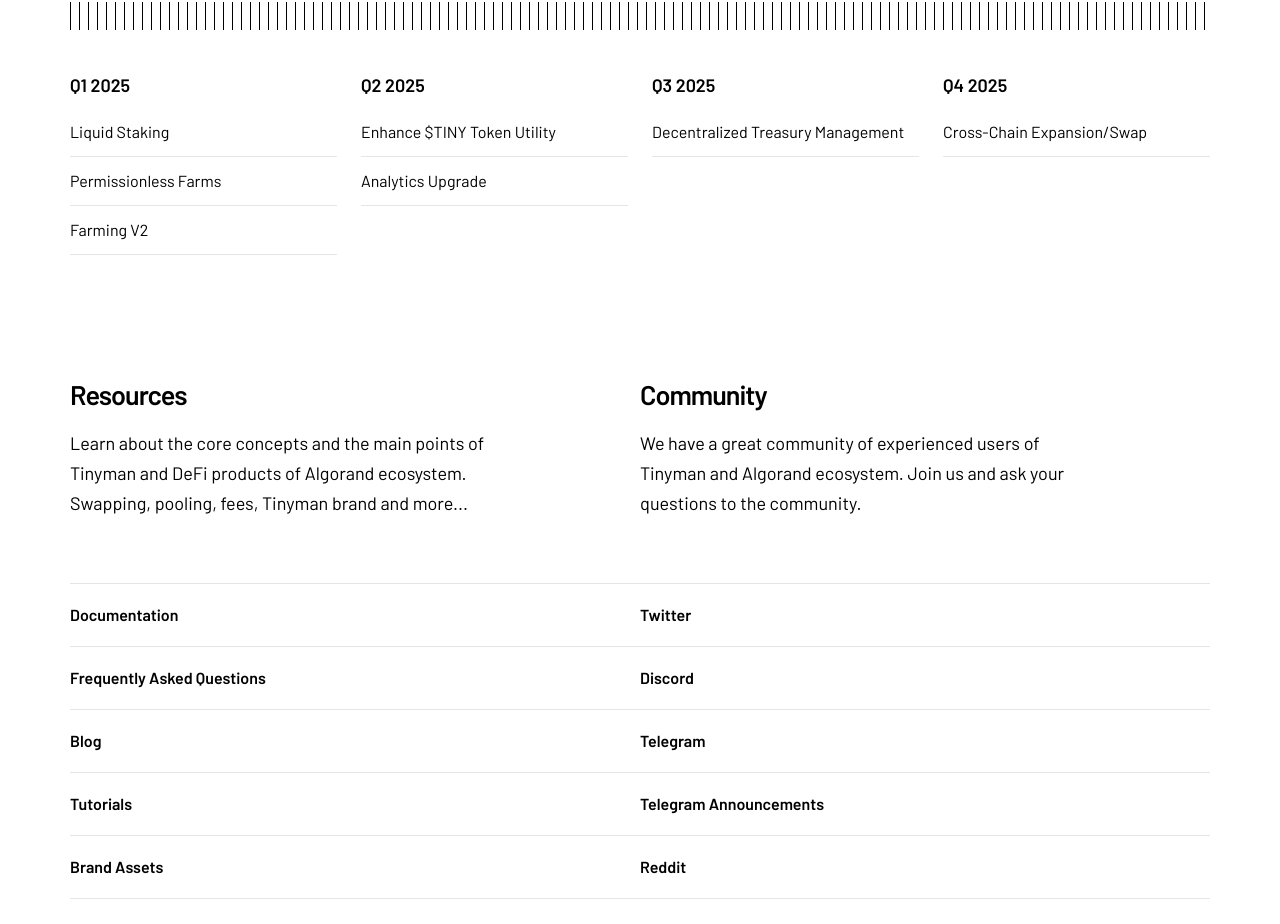
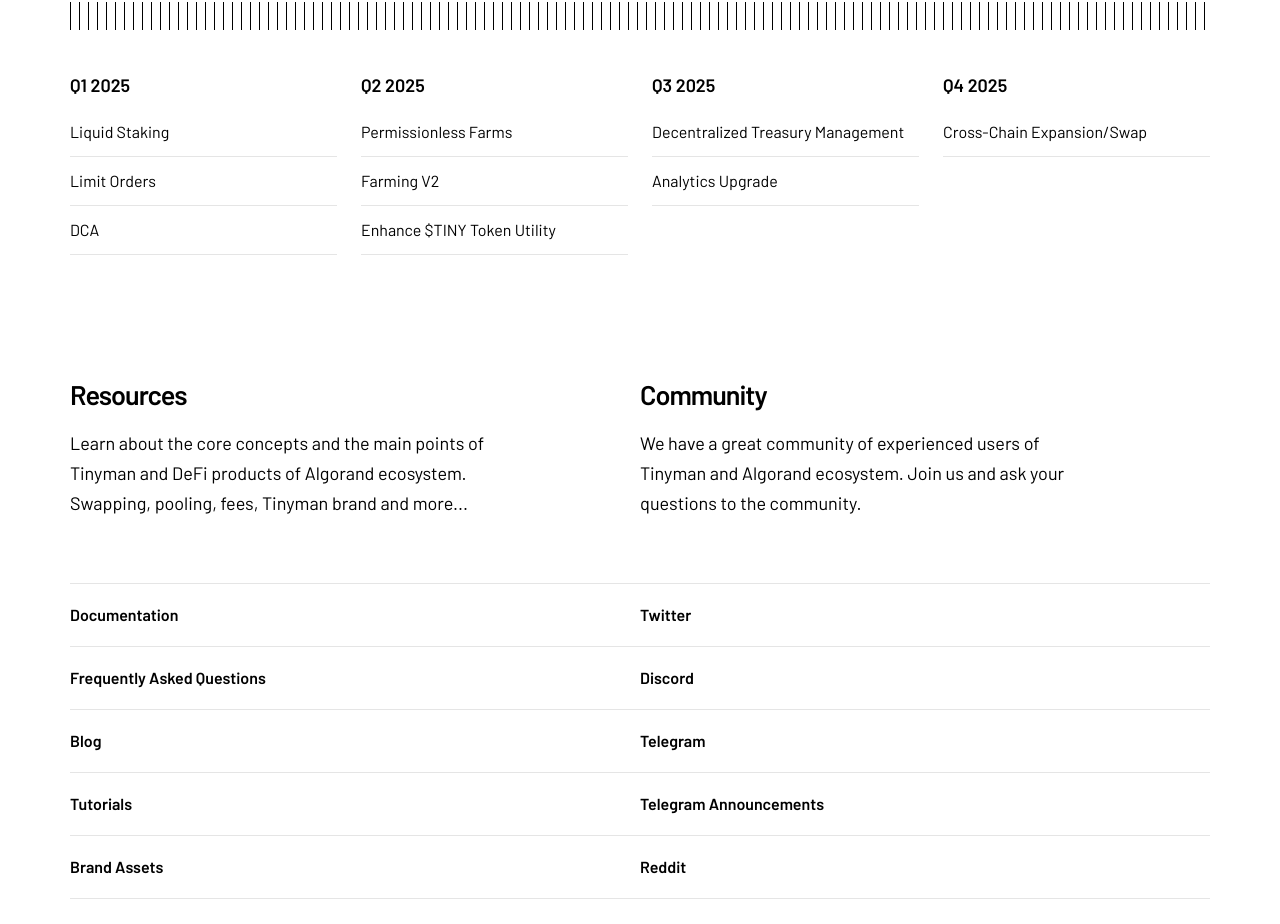
Before and after one commit to tinymanorg/tinyman-homepage, a Gatsby site: page / in a window 1280 px wide. Shown: the part 2276-3200 px from the top of the page. Built offline with nearby package versions, Linux system fonts and the light colour scheme; Gatsby itself is replaced by a stand-in of ours.

Commit message:
fix(roadmap): Update roadmap

```diff
--- a/package.json
+++ b/package.json
@@ -16,7 +16,6 @@
     "clean": "gatsby clean"
   },
   "dependencies": {
-    "caniuse-lite": "^1.0.30001431",
     "gatsby": "^4.7.2",
     "gatsby-plugin-google-tagmanager": "^4.10.1",
     "gatsby-plugin-layout": "^3.7.0",
--- a/src/pages/index.js
+++ b/src/pages/index.js
@@ -366,7 +366,8 @@
           href="https://youtu.be/l1-kPATIRhk"
           target="_blank"
           rel="noreferrer"
-        ></a>
+          aria-label="The teaser video"
+        />
       </div>
 
       <div class="section-s last">
@@ -376,17 +377,19 @@
           <li>
             <h5>Q1 2025</h5>
             <p>Liquid Staking</p>
-            <p>Permissionless Farms</p>
-            <p>Farming V2</p>
+            <p>Limit Orders</p>
+            <p>DCA</p>
           </li>
           <li>
             <h5>Q2 2025</h5>
+            <p>Permissionless Farms</p>
+            <p>Farming V2</p>
             <p>Enhance $TINY Token Utility</p>
-            <p>Analytics Upgrade</p>
           </li>
           <li>
             <h5>Q3 2025</h5>
             <p>Decentralized Treasury Management</p>
+            <p>Analytics Upgrade</p>
           </li>
           <li>
             <h5>Q4 2025</h5>
```
Also changed, not shown: 1 other file.
